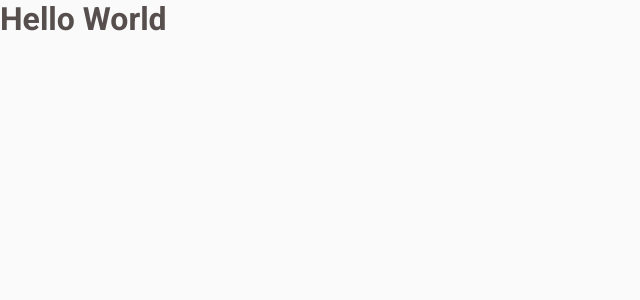
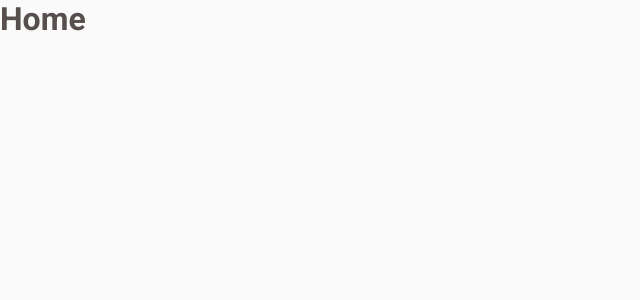
Before and after one commit to Wallysson/coffee-delivery-ignite, a React (Vite) app: page / in a window 1280 px wide. Shown: the top 300 px of the page, without its empty margins (0-640 px from the left). Built offline with nearby package versions, Linux system fonts and the light colour scheme.

Commit message:
install react-router-dom, configuring routes, creating pages home and checkout

```diff
--- a/package.json
+++ b/package.json
@@ -11,6 +11,7 @@
   "dependencies": {
     "react": "^18.2.0",
     "react-dom": "^18.2.0",
+    "react-router-dom": "^6.3.0",
     "styled-components": "^5.3.5"
   },
   "devDependencies": {
--- a/src/App.tsx
+++ b/src/App.tsx
@@ -1,11 +1,15 @@
+import { BrowserRouter } from 'react-router-dom'
 import { ThemeProvider } from 'styled-components'
+import { Router } from './Router'
 import { GlobalStyles } from './styles/global'
 import { defaultTheme } from './styles/themes/default'
 
 export function App() {
   return (
     <ThemeProvider theme={defaultTheme}>
-      <h1>Hello World</h1>
+      <BrowserRouter>
+        <Router />
+      </BrowserRouter>
 
       <GlobalStyles />
     </ThemeProvider>
--- /dev/null
+++ b/src/Router.tsx
@@ -0,0 +1,12 @@
+import { Routes, Route } from 'react-router-dom'
+import { Checkout } from './pages/Checkout'
+import { Home } from './pages/Home'
+
+export function Router() {
+  return (
+    <Routes>
+      <Route path="/" element={<Home />} />
+      <Route path="/checkout" element={<Checkout />} />
+    </Routes>
+  )
+}
--- /dev/null
+++ b/src/pages/Checkout/index.tsx
@@ -0,0 +1,5 @@
+export function Checkout() {
+  return (
+    <h1>Checkout</h1>
+  )
+}
--- /dev/null
+++ b/src/pages/Home/index.tsx
@@ -0,0 +1,5 @@
+export function Home() {
+  return (
+    <h1>Home</h1>
+  )
+}
```
Also changed, not shown: 1 other file (tests, documents, lock files or other folders).
